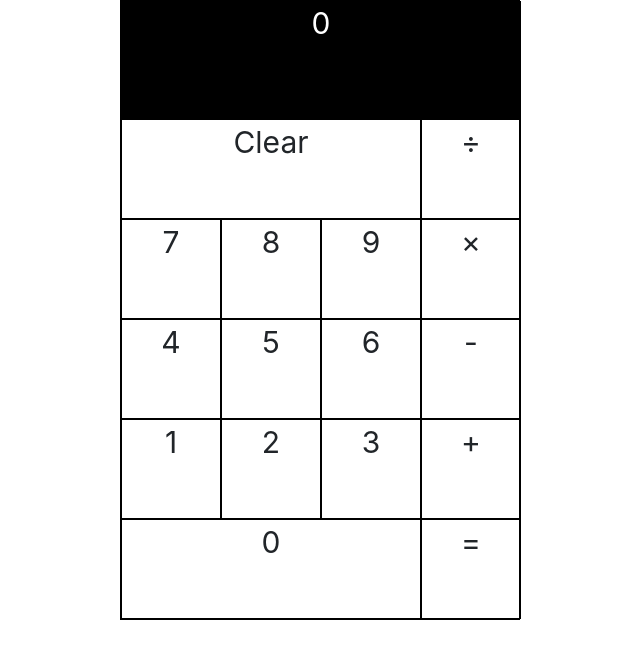
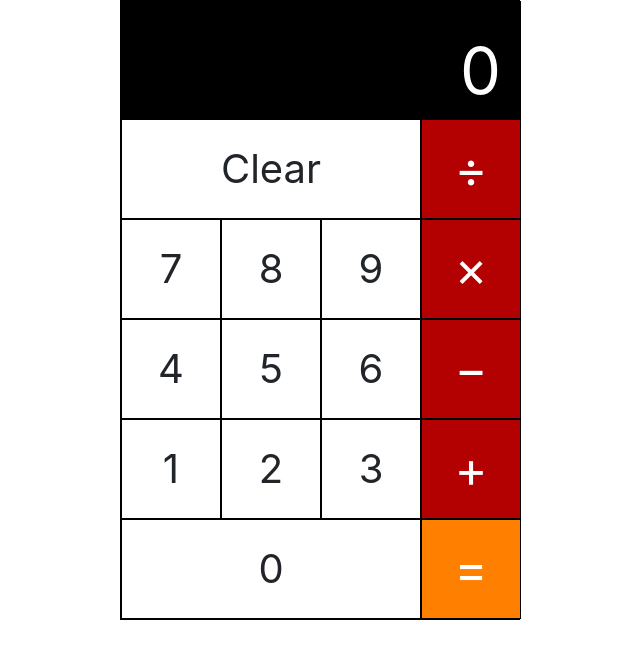
Before and after one commit to nchen0/react-calculator, a React (Create React App) app: page / in a window 1280 px wide. Shown: the top 658 px of the page, without its empty margins (320-960 px from the left). Built offline with nearby package versions, Linux system fonts and the light colour scheme.

Commit message:
customization

```diff
--- a/src/App.css
+++ b/src/App.css
@@ -1,7 +1,7 @@
 .App {
   text-align: center;
   box-sizing: border-box;
-  font-size: 30px;
+  font-size: 40px;
 }
 
 .App-logo {
@@ -38,10 +38,20 @@
   background-color: black;
   color: white;
   width: 400px;
+  display: flex;
+  justify-content: flex-end;
+  align-items: flex-end;
+  padding-right: 20px;
+
+  font-size: 65px;
 }
 
 .buttons {
   display: flex;
+}
+
+.buttons:hover {
+  cursor: pointer;
 }
 
 .number-buttons {
@@ -53,14 +63,45 @@
   height: 100px;
   width: 300px;
   border: 1px solid black;
+  display: flex;
+  justify-content: center;
+  align-items: center;
 }
 
 .button {
   height: 100px;
   width: 100px;
   border: 1px solid black;
+  display: flex;
+  justify-content: center;
+  align-items: center;
 }
 
-.zero {
-  width: 300px;
+.action-buttons {
+  background-color: #b30000;
+  color: white;
+  font-size: 50px;
 }
+
+.equal-button {
+  background-color: #ff8000;
+}
+
+/* Hover & Action */
+.button:hover,
+.big-button:hover {
+  background-color: rgb(224, 224, 224);
+}
+
+.button:active,
+.big-button:active {
+  font-weight: bold;
+}
+
+.action-button:hover {
+  background-color: #920202;
+}
+
+.equal-button:hover {
+  background-color: #dd7206;
+}
--- a/src/App.js
+++ b/src/App.js
@@ -73,7 +73,7 @@ class App extends Component {
           </div>
           <div className="buttons">
             <div className="number-buttons">
-              <div onClick={this.clickClear} className="big-button">
+              <div onClick={this.clickClear} className="big-button clear-button">
                 Clear
               </div>
               <div onClick={() => this.inputNumber("7")} className="button">
@@ -103,24 +103,24 @@ class App extends Component {
               <div onClick={() => this.inputNumber("3")} className="button">
                 3
               </div>
-              <div onClick={() => this.inputNumber("0")} className="button zero">
+              <div onClick={() => this.inputNumber("0")} className="big-button">
                 0
               </div>
             </div>
             <div className="action-buttons">
-              <div onClick={() => this.clickAction("/")} className="button">
+              <div onClick={() => this.clickAction("/")} className=" button action-button">
                 ÷
               </div>
-              <div onClick={() => this.clickAction("x")} className="button">
+              <div onClick={() => this.clickAction("x")} className=" button action-button">
                 ×
               </div>
-              <div onClick={() => this.clickAction("-")} className="button">
-                -
+              <div onClick={() => this.clickAction("-")} className=" button action-button">
+                −
               </div>
-              <div onClick={() => this.clickAction("+")} className="button">
+              <div onClick={() => this.clickAction("+")} className=" button action-button">
                 +
               </div>
-              <div onClick={this.clickEqual} className="button">
+              <div onClick={this.clickEqual} className=" button action-button equal-button">
                 =
               </div>
             </div>
```
